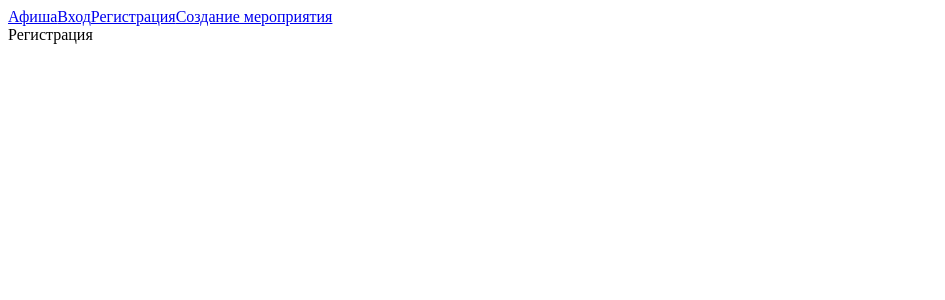
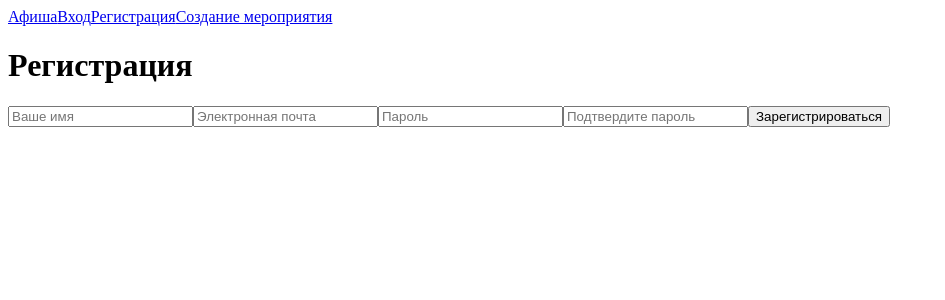
Before and after one commit to dianaimmatova/eventhub-frontend, a React (Vite) app: page /register in a window 1280 px wide. Shown: the top 300 px of the page, without its empty margins (0-945 px from the left). Built offline with nearby package versions, Linux system fonts and the light colour scheme.

Commit message:
add/registration form

```diff
--- a/src/pages/RegistrationPage.tsx
+++ b/src/pages/RegistrationPage.tsx
@@ -1,5 +1,21 @@
+import { useState } from "react";
+
 function RegistrationPage() {
-    return <>Регистрация</>
+    const [name, setName] = useState('')
+    const [email, setEmail] = useState('')
+    const [password, setPassword] = useState('')
+    const [confirmPassword, setConfirmPassword] = useState('')
+
+    return (
+    <>
+    <h1>Регистрация</h1>
+    <input type="text"  placeholder="Ваше имя"  value={name} onChange={(e) => setName(e.target.value)}/>
+    <input type="email"  placeholder="Электронная почта"  value={email} onChange={(e) => setEmail(e.target.value)}/>
+    <input type="password"  placeholder="Пароль"  value={password} onChange={(e) => setPassword(e.target.value)}/>
+    <input type="password"  placeholder="Подтвердите пароль"  value={confirmPassword} onChange={(e) => setConfirmPassword(e.target.value)}/>
+    <button>Зарегистрироваться</button>
+    </>
+    )
 }
 
 export default RegistrationPage;
```
